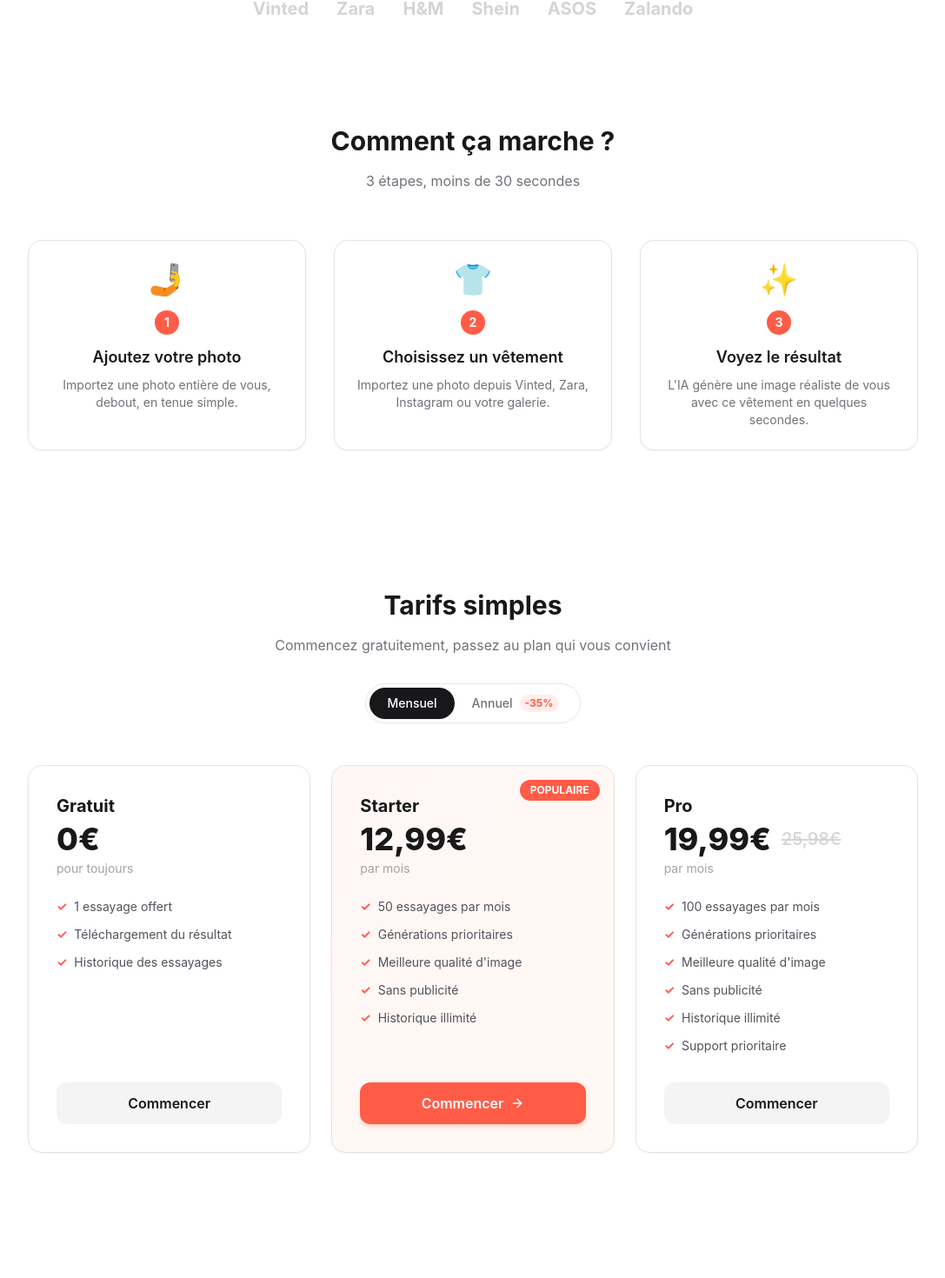
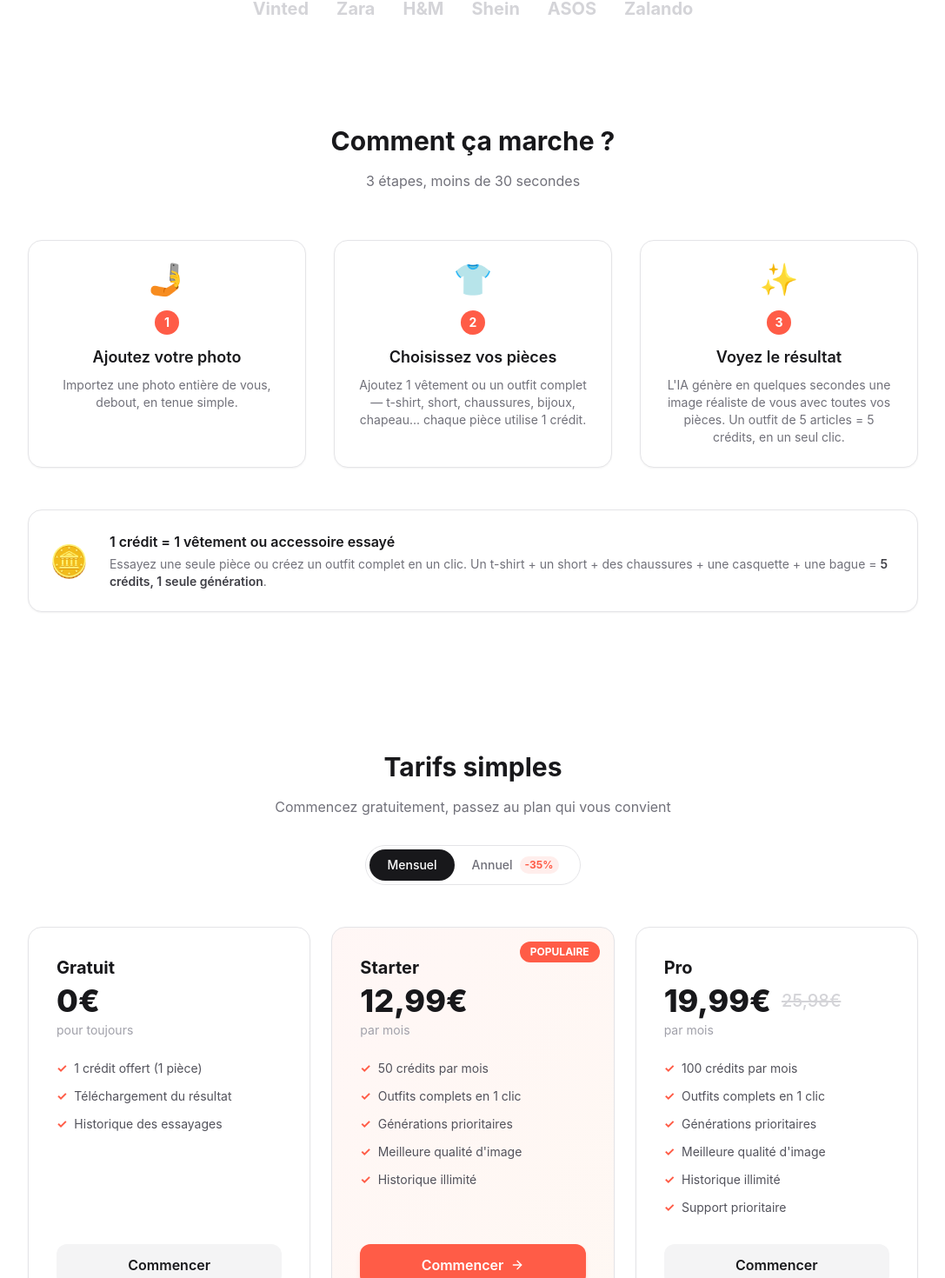
Before and after one commit to julesh66250/tryfit-ai, a Next.js app: page / in a window 1280 px wide. Shown: the part 1283-2753 px from the top of the page at 87% size, without its empty margins (96-1183 px from the left). Built offline with nearby package versions, Linux system fonts and the light colour scheme; grey boxes are pictures that could not be loaded.

Commit message:
feat: systeme credits + outfit complet explique sur landing

```diff
--- a/app/page.tsx
+++ b/app/page.tsx
@@ -70,7 +70,7 @@ const faqs = [
   },
   {
     q: 'C\'est gratuit ?',
-    a: '1 essayage est offert à l\'inscription pour tester. Ensuite vous pouvez acheter des crédits ou passer Premium pour 100 essayages/mois.',
+    a: '1 crédit est offert à l\'inscription pour tester. Chaque crédit correspond à 1 vêtement ou accessoire essayé. Pour un outfit complet, chaque pièce utilise 1 crédit — tout se génère en un seul clic.',
   },
 ]
 
@@ -238,11 +238,11 @@ export default function LandingPage() {
         <div className="max-w-5xl mx-auto">
           <h2 className="text-3xl font-bold text-center mb-4 text-zinc-900">Comment ça marche ?</h2>
           <p className="text-zinc-500 text-center mb-14">3 étapes, moins de 30 secondes</p>
-          <div className="grid md:grid-cols-3 gap-8">
+          <div className="grid md:grid-cols-3 gap-8 mb-12">
             {[
               { step: '1', title: 'Ajoutez votre photo', desc: 'Importez une photo entière de vous, debout, en tenue simple.', emoji: '🤳' },
-              { step: '2', title: 'Choisissez un vêtement', desc: 'Importez une photo depuis Vinted, Zara, Instagram ou votre galerie.', emoji: '👕' },
-              { step: '3', title: 'Voyez le résultat', desc: "L'IA génère une image réaliste de vous avec ce vêtement en quelques secondes.", emoji: '✨' },
+              { step: '2', title: 'Choisissez vos pièces', desc: 'Ajoutez 1 vêtement ou un outfit complet — t-shirt, short, chaussures, bijoux, chapeau... chaque pièce utilise 1 crédit.', emoji: '👕' },
+              { step: '3', title: 'Voyez le résultat', desc: "L'IA génère en quelques secondes une image réaliste de vous avec toutes vos pièces. Un outfit de 5 articles = 5 crédits, en un seul clic.", emoji: '✨' },
             ].map((item) => (
               <div key={item.step} className="relative">
                 <div className="card p-6 text-center h-full">
@@ -255,6 +255,15 @@ export default function LandingPage() {
                 </div>
               </div>
             ))}
+          </div>
+
+          {/* Bloc explication crédits */}
+          <div className="card p-6 bg-brand-500/5 border-brand-500/20 flex flex-col md:flex-row items-center gap-6 text-center md:text-left">
+            <div className="text-4xl flex-shrink-0">🪙</div>
+            <div>
+              <p className="font-semibold text-zinc-900 mb-1">1 crédit = 1 vêtement ou accessoire essayé</p>
+              <p className="text-zinc-500 text-sm">Essayez une seule pièce ou créez un outfit complet en un clic. Un t-shirt + un short + des chaussures + une casquette + une bague = <span className="font-semibold text-zinc-700">5 crédits, 1 seule génération</span>.</p>
+            </div>
           </div>
         </div>
       </section>
@@ -293,7 +302,7 @@ export default function LandingPage() {
               <div className="text-4xl font-extrabold mb-1 text-zinc-900">0€</div>
               <div className="text-zinc-400 text-sm mb-6">pour toujours</div>
               <ul className="space-y-3 text-sm text-zinc-600 flex-1">
-                {['1 essayage offert', 'Téléchargement du résultat', 'Historique des essayages'].map((f) => (
+                {['1 crédit offert (1 pièce)', 'Téléchargement du résultat', 'Historique des essayages'].map((f) => (
                   <li key={f} className="flex items-center gap-2"><span className="text-brand-500 font-bold">✓</span> {f}</li>
                 ))}
               </ul>
@@ -311,7 +320,7 @@ export default function LandingPage() {
                 {billing === 'monthly' ? 'par mois' : 'par mois · facturé 99,99€/an'}
               </div>
               <ul className="space-y-3 text-sm text-zinc-600 flex-1">
-                {['50 essayages par mois', 'Générations prioritaires', "Meilleure qualité d'image", 'Sans publicité', 'Historique illimité'].map((f) => (
+                {['50 crédits par mois', 'Outfits complets en 1 clic', 'Générations prioritaires', "Meilleure qualité d'image", 'Historique illimité'].map((f) => (
                   <li key={f} className="flex items-center gap-2"><span className="text-brand-500 font-bold">✓</span> {f}</li>
                 ))}
               </ul>
@@ -333,7 +342,7 @@ export default function LandingPage() {
                 {billing === 'monthly' ? 'par mois' : 'par mois · facturé 149,99€/an'}
               </div>
               <ul className="space-y-3 text-sm text-zinc-600 flex-1">
-                {['100 essayages par mois', 'Générations prioritaires', "Meilleure qualité d'image", 'Sans publicité', 'Historique illimité', 'Support prioritaire'].map((f) => (
+                {['100 crédits par mois', 'Outfits complets en 1 clic', 'Générations prioritaires', "Meilleure qualité d'image", 'Historique illimité', 'Support prioritaire'].map((f) => (
                   <li key={f} className="flex items-center gap-2"><span className="text-brand-500 font-bold">✓</span> {f}</li>
                 ))}
               </ul>
```
